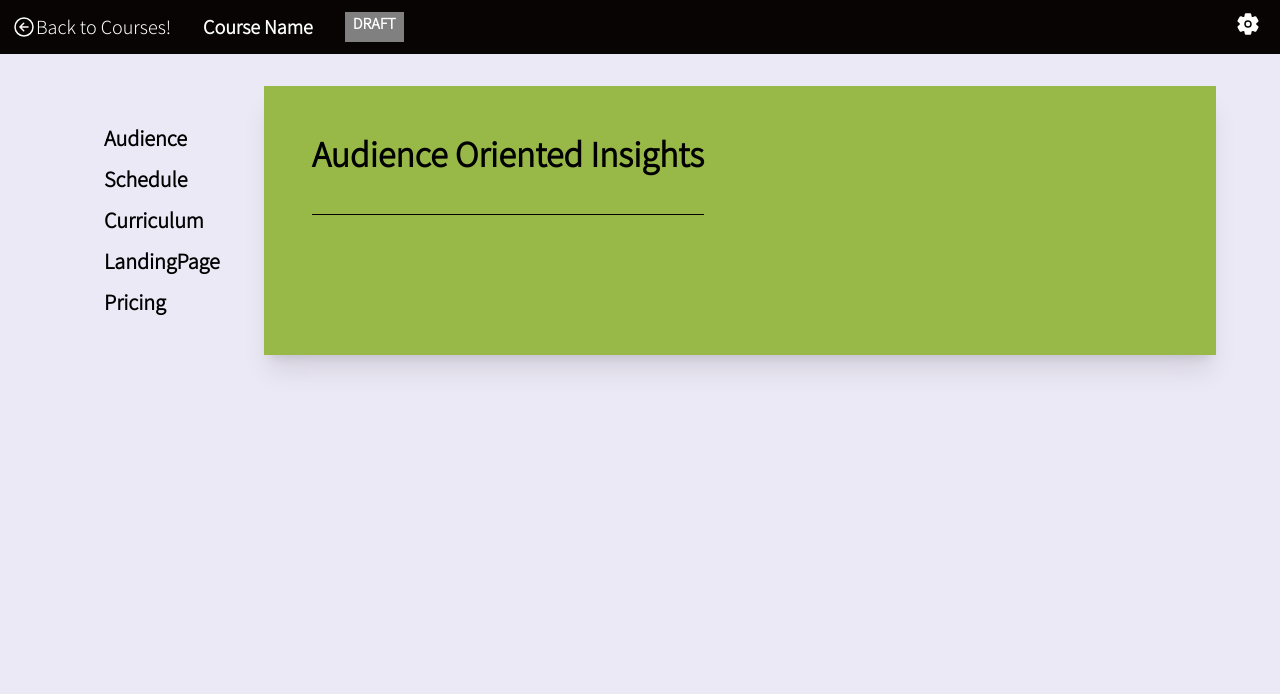
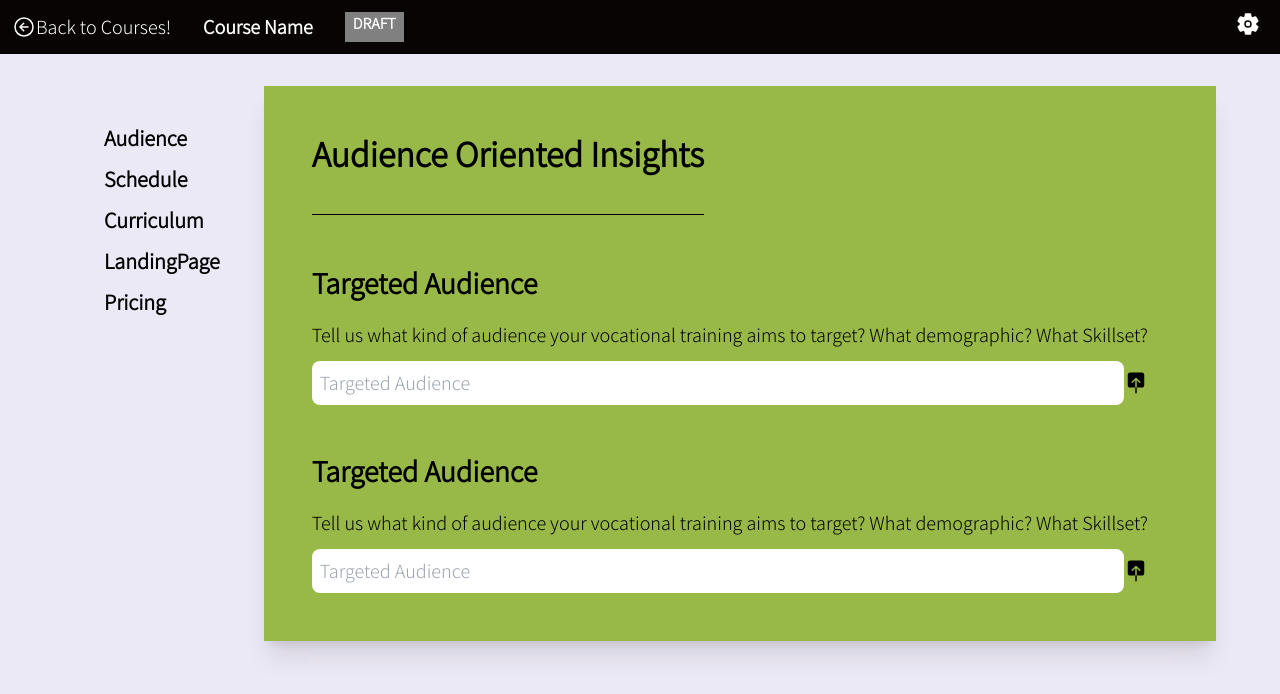
Before and after one commit to ApprenticeEngage/apprentice-mentor-interface, a React (Vite) app: page / in a window 1280 px wide. Shown: the top 694 px of the page. Built offline with nearby package versions, Linux system fonts and the light colour scheme.

Commit message:
audience page:Targeted audience done

```diff
--- a/src/components/CourseEdit/Audience.tsx
+++ b/src/components/CourseEdit/Audience.tsx
@@ -1,21 +1,56 @@
 import React from 'react'
+import { IoPush } from "react-icons/io5";
 
 const Audience = () => {
   return (
-    <div className='w-full flex flex-col justify-start items-start text-text'>
-      <div className='p-12 font-bold'>
-        <h1 className='text-4xl mb-10'>Audience Oriented Insights</h1>
-        <hr className='h-[3px]'/>
+    <div className="w-full flex flex-col justify-start items-start text-text">
+      <div className="p-12 font-bold">
+        <h1 className="text-4xl mb-10">Audience Oriented Insights</h1>
+        <hr className="h-[3px]" />
       </div>
 
+      <h1 className="text-3xl mb-5 px-12 font-semibold">Targeted Audience</h1>
       {/* //targetted audience */}
-      <div className='px-12'>
-
+      <div className="px-12 text-xl font-light flex flex-col mb-12">
+        <p className="mb-3">
+          Tell us what kind of audience your vocational training aims to target?
+          What demographic? What Skillset?
+        </p>
+        <div className="flex flex-row items-center">
+          <input
+            placeholder="Targeted Audience"
+            className="text-accent rounded-lg p-2 grow"
+          />
+          <div className="hover:cursor-pointer">
+            <IoPush size={24} />
+          </div>
+        </div>
       </div>
 
+      <h1 className="text-3xl mb-5 px-12 font-semibold">Targeted Audience</h1>
+      {/* learning outcomes */}
 
+      <div className="px-12 text-xl font-light flex flex-col mb-12">
+        <p className="mb-3">
+          Tell us what kind of audience your vocational training aims to target?
+          What demographic? What Skillset?
+        </p>
+        <div className="flex flex-row items-center">
+          <input
+            placeholder="Targeted Audience"
+            className="text-accent rounded-lg p-2 grow"
+          />
+          <div className="hover:cursor-pointer">
+            <IoPush size={24} />
+          </div>
+        </div>
+      </div>
+
+      {/* pre-req */}
+
+      {/* course difficulty */}
     </div>
-  )
+  );
 }
 
 export default Audience
```
